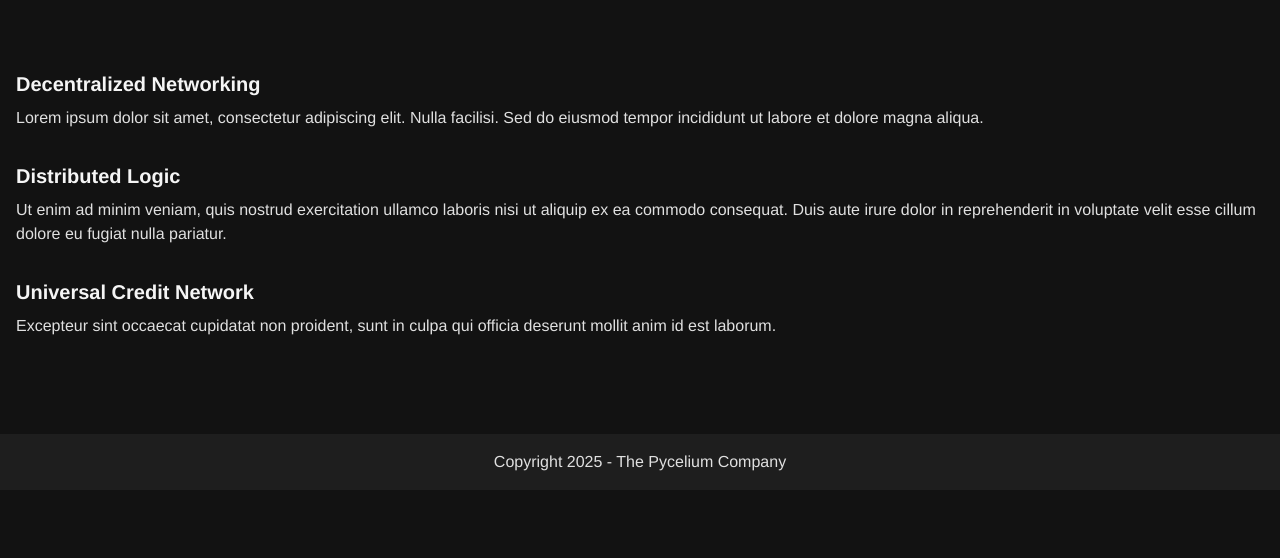
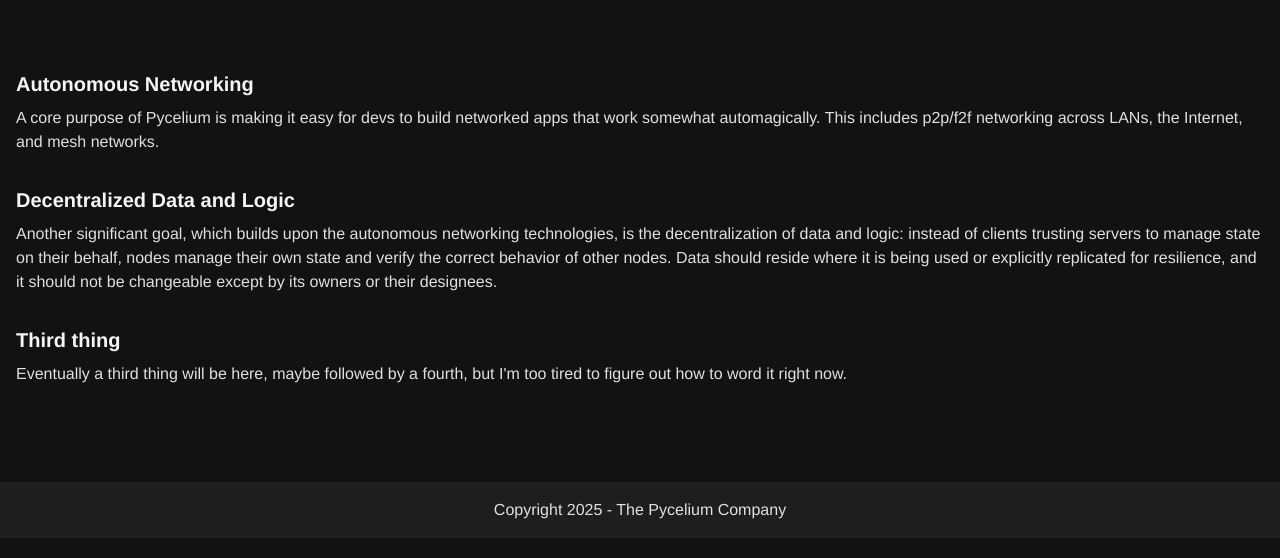
Before and after one commit to k98kurz/pycelium.com, a website built with Vite: page goals.html in a window 1280 px wide. Shown: the part 162-720 px from the top of the page. Built offline with nearby package versions, Linux system fonts and the light colour scheme.

Commit message:
updated goals page

```diff
--- a/goals.html
+++ b/goals.html
@@ -30,18 +30,36 @@
     <main class="container mx-auto px-4 py-8">
         <section class="mb-16">
             <div class="mb-8">
-                <h3 class="text-xl font-bold mb-2">Decentralized Networking</h3>
-                <p class="text-dark-text">Lorem ipsum dolor sit amet, consectetur adipiscing elit. Nulla facilisi. Sed do eiusmod tempor incididunt ut labore et dolore magna aliqua.</p>
+                <h3 class="text-xl font-bold mb-2">Autonomous Networking</h3>
+                <p class="text-dark-text">
+                    A core purpose of Pycelium is making it easy for devs to
+                    build networked apps that work somewhat automagically. This
+                    includes p2p/f2f networking across LANs, the Internet, and
+                    mesh networks.
+                </p>
             </div>
 
             <div class="mb-8">
-                <h3 class="text-xl font-bold mb-2">Distributed Logic</h3>
-                <p class="text-dark-text">Ut enim ad minim veniam, quis nostrud exercitation ullamco laboris nisi ut aliquip ex ea commodo consequat. Duis aute irure dolor in reprehenderit in voluptate velit esse cillum dolore eu fugiat nulla pariatur.</p>
+                <h3 class="text-xl font-bold mb-2">Decentralized Data and Logic</h3>
+                <p class="text-dark-text">
+                    Another significant goal, which builds upon the autonomous
+                    networking technologies, is the decentralization of data and
+                    logic: instead of clients trusting servers to manage state
+                    on their behalf, nodes manage their own state and verify the
+                    correct behavior of other nodes. Data should reside where it
+                    is being used or explicitly replicated for resilience, and
+                    it should not be changeable except by its owners or their
+                    designees.
+                </p>
             </div>
 
             <div>
-                <h3 class="text-xl font-bold mb-2">Universal Credit Network</h3>
-                <p class="text-dark-text">Excepteur sint occaecat cupidatat non proident, sunt in culpa qui officia deserunt mollit anim id est laborum.</p>
+                <h3 class="text-xl font-bold mb-2">Third thing</h3>
+                <p class="text-dark-text">
+                    Eventually a third thing will be here, maybe followed by a
+                    fourth, but I'm too tired to figure out how to word it right
+                    now.
+                </p>
             </div>
         </section>
     </main>
```
